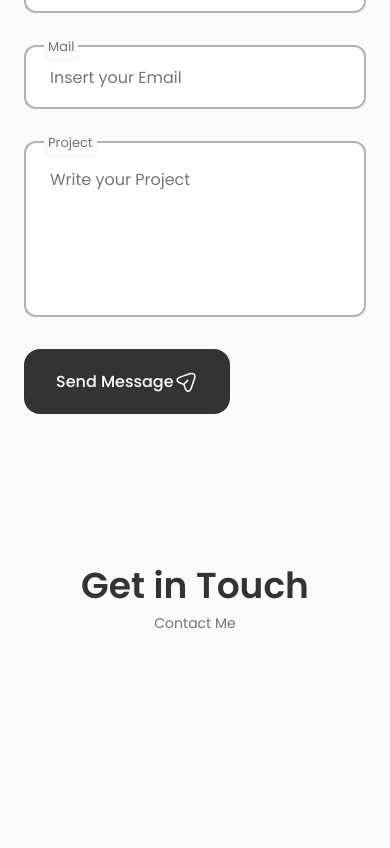
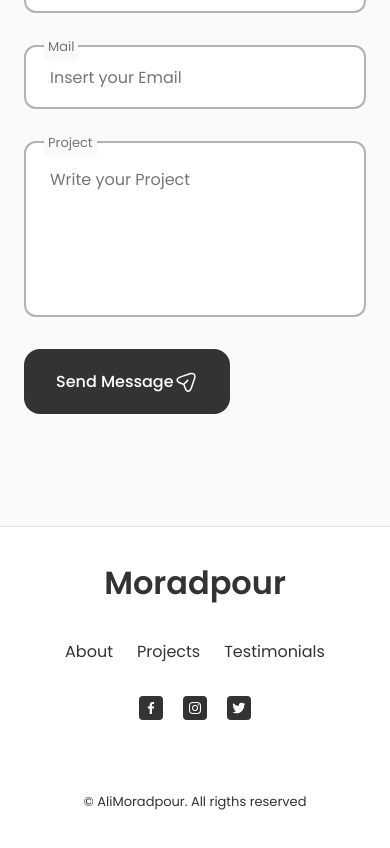
Before and after one commit to AliMoradpour/reactPortfolio, a React (Create React App) app: page / in a window 390 px wide. Shown: the part 5160-6008 px from the top of the page. Before the commit the page ends 5906 px from the top, so only its background shows below. Built offline with nearby package versions, Linux system fonts and the light colour scheme.

Commit message:
complete footer section

```diff
--- a/src/components/footer/Footer.jsx
+++ b/src/components/footer/Footer.jsx
@@ -1,10 +1,57 @@
-import "./footer.css"
+import "./footer.css";
 
 function Footer() {
   return (
-    <footer className="section footer">
-      <h2 className="section_title">Get in Touch</h2>
-      <span className="section_subtitle">Contact Me</span>
+    <footer className="footer">
+      <div className="footer_container container">
+        <h1 className="footer_title">Moradpour</h1>
+
+        <ul className="footer_list">
+          <li>
+            <a href="#about" className="footer_link">
+              About
+            </a>
+          </li>
+          <li>
+            <a href="#portfolio" className="footer_link">
+              Projects
+            </a>
+          </li>
+          <li>
+            <a href="#testimonials" className="footer_link">
+              Testimonials
+            </a>
+          </li>
+        </ul>
+
+        <div className="footer_social">
+          <a
+            href="https://www.facebook.com/"
+            className="footer_social_link"
+            rel="noreferrer"
+            target="_blank">
+            <i className="bx bxl-facebook"></i>
+          </a>
+          <a
+            href="https://www.instagram.com/Thealiprog"
+            className="footer_social_link"
+            rel="noreferrer"
+            target="_blank">
+            <i className="bx bxl-instagram"></i>
+          </a>
+          <a
+            href="https://twitter.com/alizikhoo"
+            className="footer_social_link"
+            rel="noreferrer"
+            target="_blank">
+            <i className="bx bxl-twitter"></i>
+          </a>
+        </div>
+
+        <span className="footer_copy">
+          &#169; AliMoradpour. All rigths reserved
+        </span>
+      </div>
     </footer>
   );
 }
--- a/src/components/footer/footer.css
+++ b/src/components/footer/footer.css
@@ -0,0 +1,56 @@
+.footer {
+  background-color: var(--container-color);
+  border-top: 1px solid rgba(0, 0, 0, 0.1);
+}
+.footer_container {
+  padding: 2rem 0 6rem;
+}
+.footer_title,
+.footer_link {
+  color: var(--title-color);
+}
+.footer_title {
+  text-align: center;
+  margin-bottom: var(--mb-2);
+}
+.footer_link:hover {
+  color: var(--title-color-dark);
+}
+.footer_list {
+  display: flex;
+  justify-content: center;
+  column-gap: 1.5rem;
+  margin-bottom: var(--mb-2);
+}
+.footer_social {
+  display: flex;
+  justify-content: center;
+  column-gap: 1.25rem;
+}
+.footer_social_link {
+  background-color: var(--title-color);
+  color: var(--container-color);
+  font-size: 1.125rem;
+  padding: 0.4rem;
+  border-radius: 0.5rem;
+  display: inline-flex;
+}
+.footer_social_link:hover {
+  background-color: var(--title-color-dark);
+}
+.footer_copy {
+  display: block;
+  margin-top: 4.5rem;
+  color: var(--title-color);
+  text-align: center;
+  font-size: var(--smaller-font-size);
+}
+
+/* BreakPoints */
+@media screen and (max-width: 992px) {
+  .footer_social_link {
+    padding: 0.25rem;
+    border-radius: 0.25rem;
+    font-size: 1rem;
+  }
+}
```
